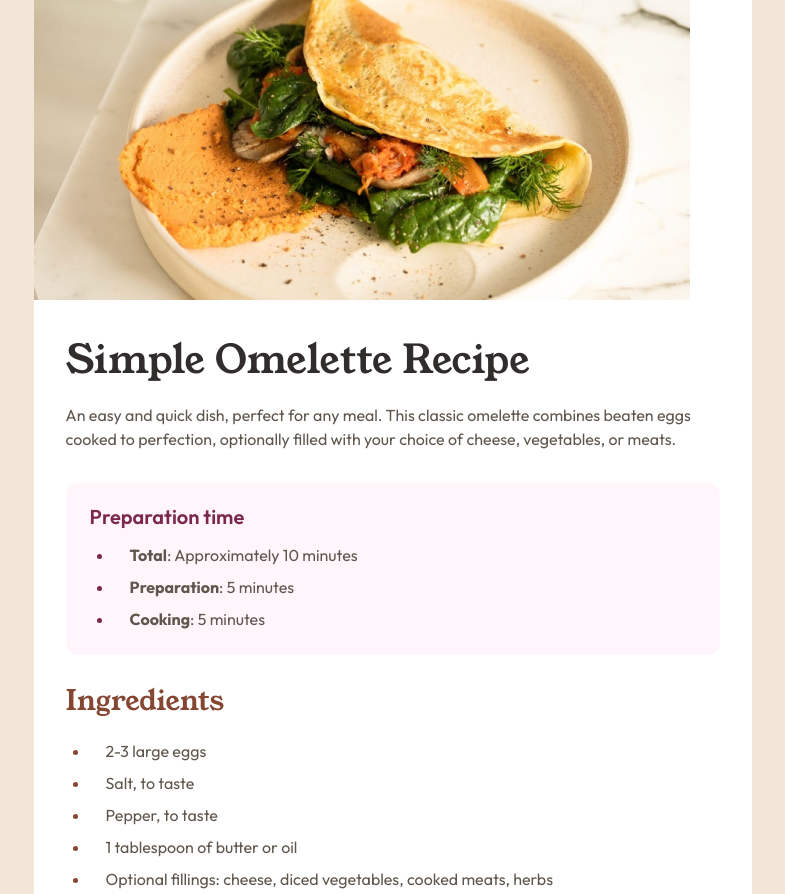
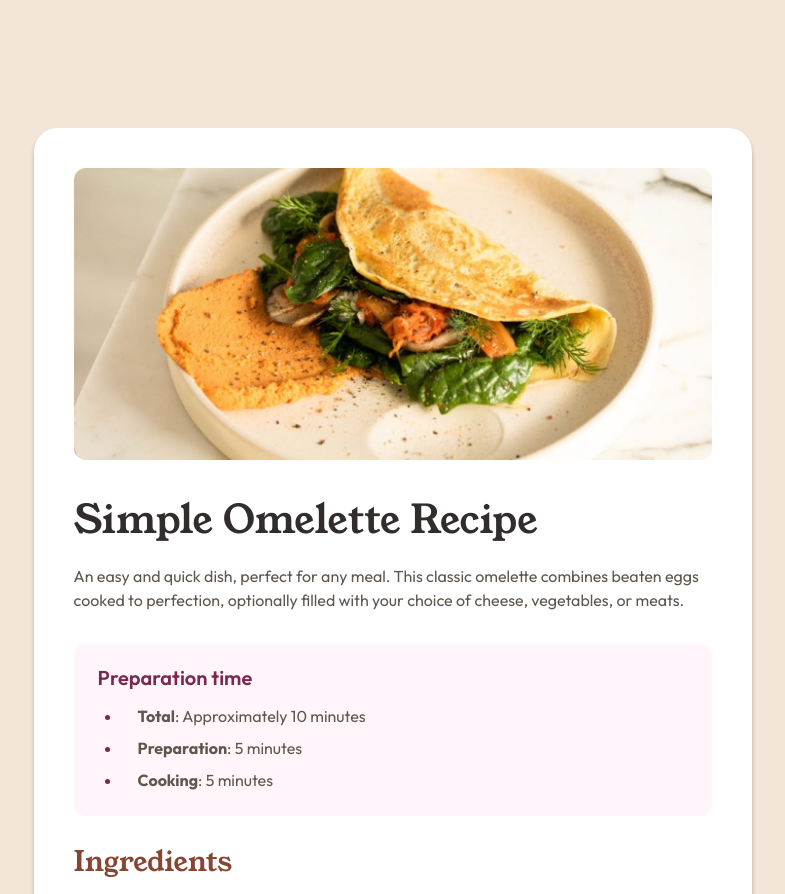
Before and after one commit to dionysia-lemonaki/recipe-page, a website: page index.html in a window 1280 px wide. Shown: the top 894 px of the page, without its empty margins (247-1032 px from the left). Drawn offline with Linux system fonts and the light colour scheme.

Commit message:
Add larger screen styles

```diff
--- a/style.css
+++ b/style.css
@@ -45,7 +45,7 @@
   --space-400: 32px;
   --space-500: 40px;
   --space-600: 48px;
-  --space-160: 128px;
+  --space-1600: 128px;
 
   /* border radius & box shadow */
   --radius-sm: var(--space-150);
@@ -224,3 +224,26 @@ td {
   color: var(--clr-bullet-primary);
   font-weight: var(--fw-bold);
 }
+
+@media (min-width: 48rem) {
+  main {
+    padding: var(--space-1600) var(--space-600);
+  }
+  .recipe {
+    border-radius: var(--radius-lg);
+    box-shadow: var(--shadow);
+  }
+  .recipe__image {
+    padding-block-start: var(--space-500);
+    padding-inline: var(--space-500);
+  }
+  .recipe__image img {
+    border-radius: var(--radius-sm);
+  }
+
+  .recipe__content {
+    padding-block-start: 0;
+    padding-inline: var(--space-500);
+    margin-block-start: var(--space-500);
+  }
+}
```
